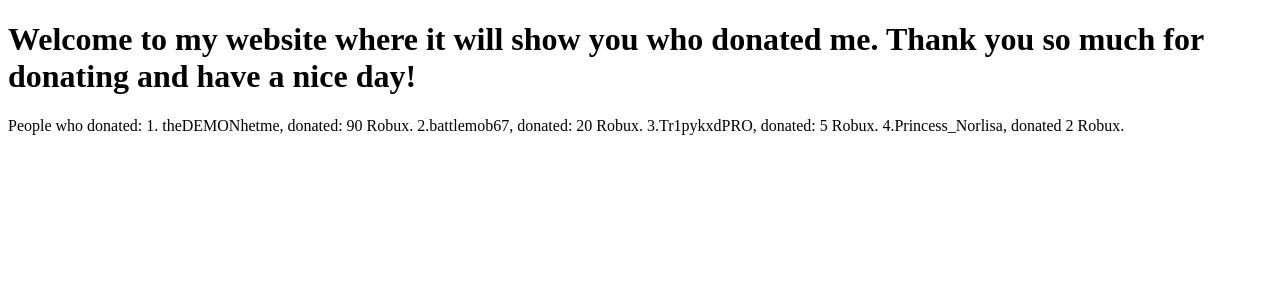
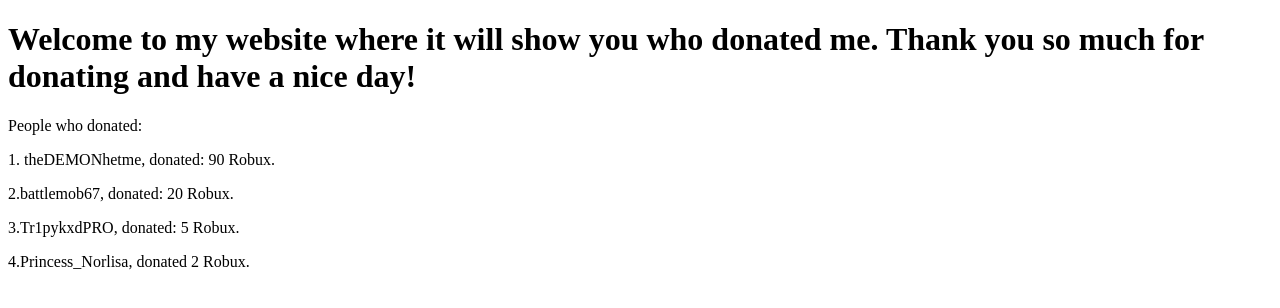
Before and after one commit to wadea-fr/thankyoufordonating, a plain HTML site: page index.html in a window 1280 px wide. Drawn offline with Linux system fonts and the light colour scheme.

Commit message:
Update index.html

```diff
--- a/index.html
+++ b/index.html
@@ -4,11 +4,15 @@
 
 <h1>Welcome to my website where it will show you who donated me. Thank you so much for donating and have a nice day!</h1>
 
-<p>People who donated:
-   1. theDEMONhetme, donated: 90 Robux.
-    2.battlemob67, donated: 20 Robux.
-    3.Tr1pykxdPRO, donated: 5 Robux.
-    4.Princess_Norlisa, donated 2 Robux.</p>
+<p>People who donated:</p>
+<p>1. theDEMONhetme, donated: 90 Robux.</p>
+<p></p>
+<p>2.battlemob67, donated: 20 Robux.</p>
+<p></p>
+<p>3.Tr1pykxdPRO, donated: 5 Robux.</p>
+<p></p>
+<p>4.Princess_Norlisa, donated 2 Robux.</p>
+
 
 </body>
 </html>
```
